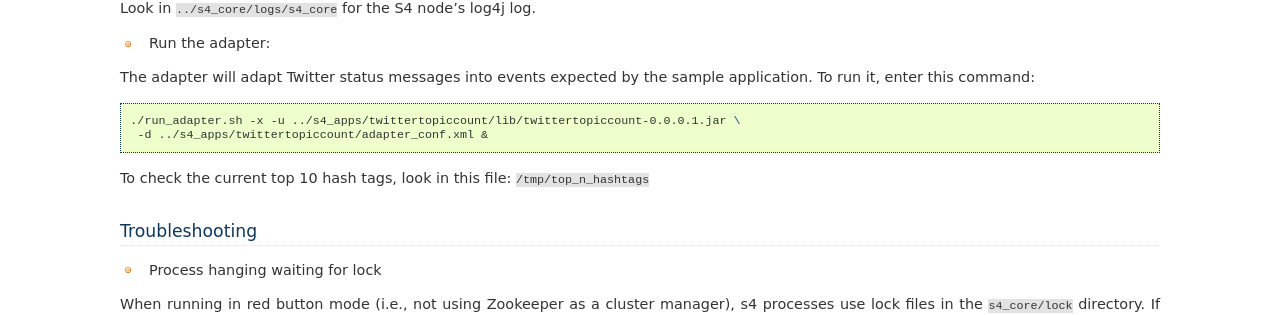
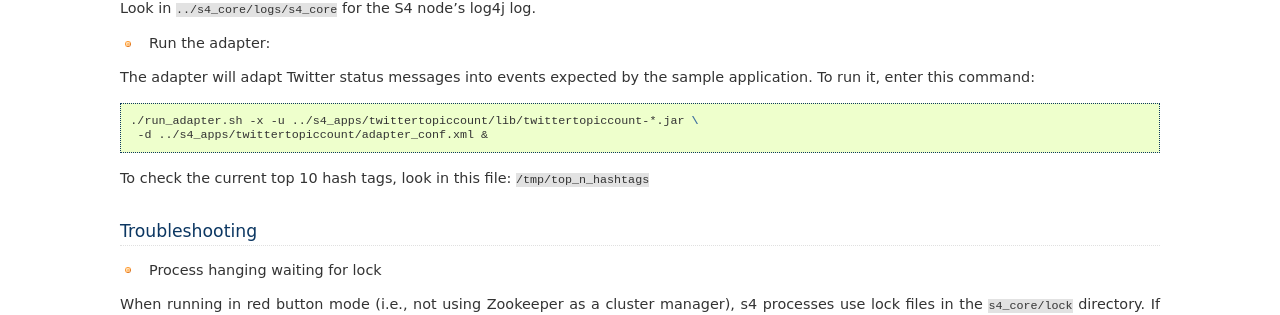
Before and after one commit to s4/docs, a Sphinx documentation site: the page built from source/tutorials/getting_started.rst, in a window 1280 px wide. Shown: the part 1084-1399 px from the top of the page. Built offline with Sphinx 7.4.7, drawn with Linux system fonts in a browser that asks for light colours; formulas are drawn with MathJax 3.

Commit message:
Fix instruction for running run_adapter

```diff
--- a/source/tutorials/getting_started.rst
+++ b/source/tutorials/getting_started.rst
@@ -56,7 +56,7 @@
 
 .. code-block:: bash
 
-  ./run_adapter.sh -x -u ../s4_apps/twittertopiccount/lib/twittertopiccount-0.0.0.1.jar \
+  ./run_adapter.sh -x -u ../s4_apps/twittertopiccount/lib/twittertopiccount-*.jar \
    -d ../s4_apps/twittertopiccount/adapter_conf.xml &
 
 To check the current top 10 hash tags, look in this file: ``/tmp/top_n_hashtags``
```
